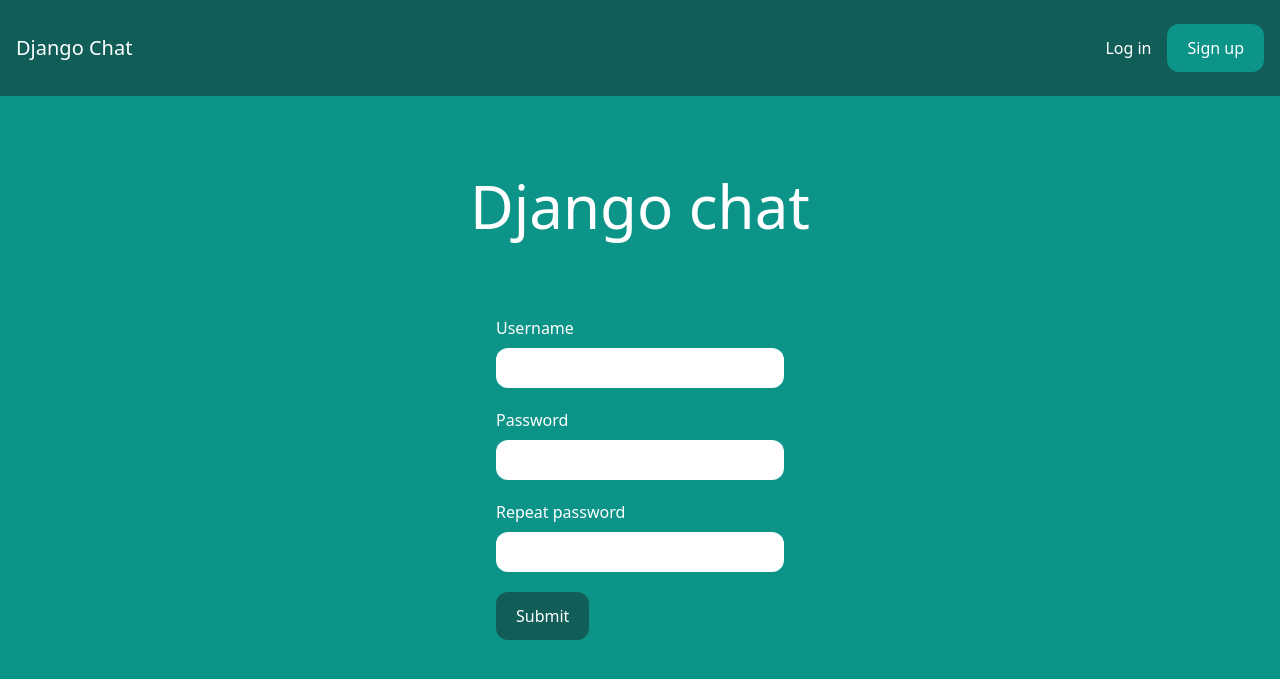
After one commit to MichalDzielinski/stein_mini_channel2, a Django app: page /signup/ in a window 1280 px wide. The commit adds this page. Shown: the top 679 px of the page. Run offline with Django 4.2, Linux system fonts and the light colour scheme; some libraries are stand-ins or nearby versions.

Commit message:
Register and login/logout functionality

```diff
--- /dev/null
+++ b/app/forms.py
@@ -0,0 +1,8 @@
+from django.contrib.auth.forms import UserCreationForm
+from django.contrib.auth.models import User
+
+
+class SignUpForm(UserCreationForm):
+    class Meta:
+        model = User
+        fields = ['username', 'password1', 'password2']
--- a/app/urls.py
+++ b/app/urls.py
@@ -1,6 +1,11 @@
 from django.urls import path
 from . import views
+from django.contrib.auth import views as auth_views
 
 urlpatterns = [
     path('', views.frontpage, name='frontpage'),
+    path('signup/', views.signup, name='signup'),
+    path('login/', auth_views.LoginView.as_view(template_name='app/login.html'), name='login'),
+    path('logout/', auth_views.LogoutView.as_view(), name='logout'),
+
 ]
--- a/app/views.py
+++ b/app/views.py
@@ -1,4 +1,22 @@
-from django.shortcuts import render
+from django.shortcuts import render, redirect
+from django.contrib.auth import login
+from .forms import SignUpForm
 
 def frontpage(request):
     return render(request, 'app/frontpage.html')
+
+def signup(request):
+
+    if request.method == 'POST':
+        form = SignUpForm(request.POST)
+
+        if form.is_valid():
+            user = form.save()
+
+            login(request, user)
+
+            return redirect('frontpage')
+    else:
+        form = SignUpForm()
+
+    return render(request, 'app/signup.html', {'form': form})
--- a/base/settings.py
+++ b/base/settings.py
@@ -92,3 +92,9 @@ USE_TZ = True
 STATIC_URL = 'static/'
 STATICFILES_DIRS = [BASE_DIR, 'static']
 #endregion STATIC FILES & MEDIA
+
+#region LOGIN & LOGOUT REDIRECTS
+LOGOUT_REDIRECT_URL = '/'
+LOGIN_REDIRECT_URL = '/rooms/'
+LOGIN_URL = '/login/'
+#endregion LOGIN & LOGOUT REDIRECTS
--- a/templates/app/base.html
+++ b/templates/app/base.html
@@ -4,7 +4,6 @@
     <meta charset="UTF-8">
     <meta http-equiv="X-UA-Compatible" content="IE=edge">
     <meta name="viewport" content="width=device-width, initial-scale=1.0">
-    <script src="https://cdn.tailwindcss.com"></script>
     <title>{% block title %}{% endblock %}</title>
 </head>
 <body class="bg-teal-600">
@@ -14,17 +13,28 @@
 
         </div>
         <div class="flex items-center space-x-4">
+        {% if request.user.is_authenticated %}
+            <a href="/rooms/" class="text-white hover:text-gray-200">Rooms</a>
+
+            <a href="/logout/" class="px-5 py-3 rounded-xl text-white bg-teal-600 hover:bg-teal-700">Logout</a>
+
+
+        {% else %}
+
             <a href="/login/" class="text-white hover:text-gray-200">Log in</a>
 
             <a href="/signup/" class="px-5 py-3 rounded-xl text-white bg-teal-600 hover:bg-teal-700">Sign up</a>
         </div>
+        {% endif %}
 
     </nav>
-    one line
+
     {% block content %}
 
 
     {% endblock %}
+    <script src="https://cdn.tailwindcss.com"></script>
+
 
 </body>
 </html>
--- /dev/null
+++ b/templates/app/signup.html
@@ -0,0 +1,47 @@
+{% extends 'app/base.html' %}
+
+{% block title %}Log in{% endblock %}
+
+{% block content %}
+<div class="p-10 lg:p-20 text-center">
+    <h1 class="text-3xl lg:text-6xl text-white">Django chat</h1>
+</div>
+
+
+
+<form action="." method="post" class="lg:w-1/4 px-4 mx-auto">
+    {% csrf_token %}
+
+    <div class="mb-5">
+        <label for="username" class="text-white">Username</label>
+        <input type="text" name="username" class="w-full mt-2 px-4 py-2 rounded-xl">
+    </div>
+
+    <div class="mb-5">
+        <label for="password1" class="text-white">Password</label>
+        <input type="password" name="password1" class="w-full mt-2 px-4 py-2 rounded-xl">
+    </div>
+
+    <div class="mb-5">
+        <label for="password2" class="text-white">Repeat password</label>
+        <input type="password" name="password2" class="w-full mt-2 px-4 py-2 rounded-xl">
+    </div>
+
+    {% if form.errors %}
+        {% for field in form %}
+            {% for error in field.errors %}
+                <div class="mb-5 p-4 rounded-xl bg-red-300 text-white">
+                    <p>{{error|escape }}</p>
+                </div>
+
+            {% endfor %}
+        {% endfor %}
+    {% endif %}
+
+
+    <button type="submit" class="px-5 rounded-xl py-3 text-white bg-teal-800 hover:bg-teal-700">Submit</button>
+</form>
+
+
+
+{% endblock %}
```
Also changed, not shown: templates/app/login.html (added, +44 -0 lines).
